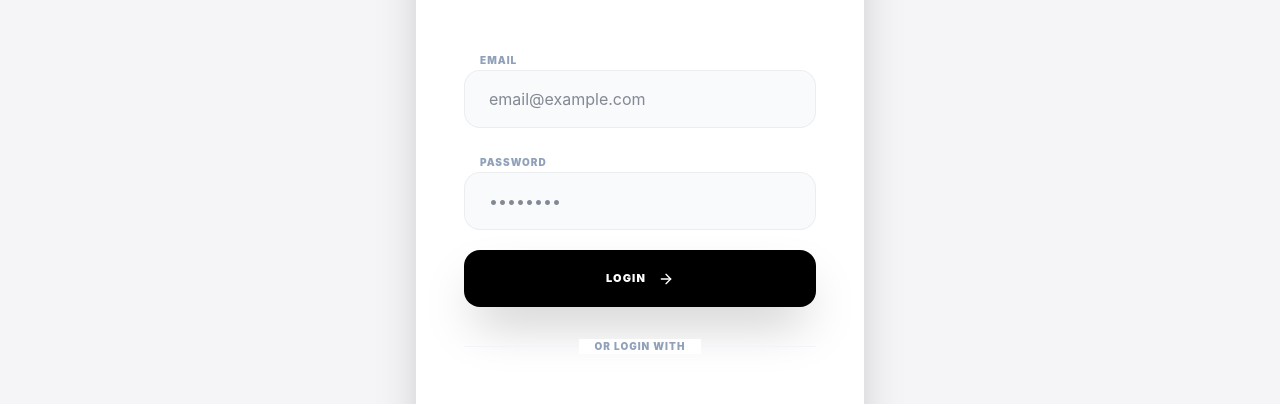
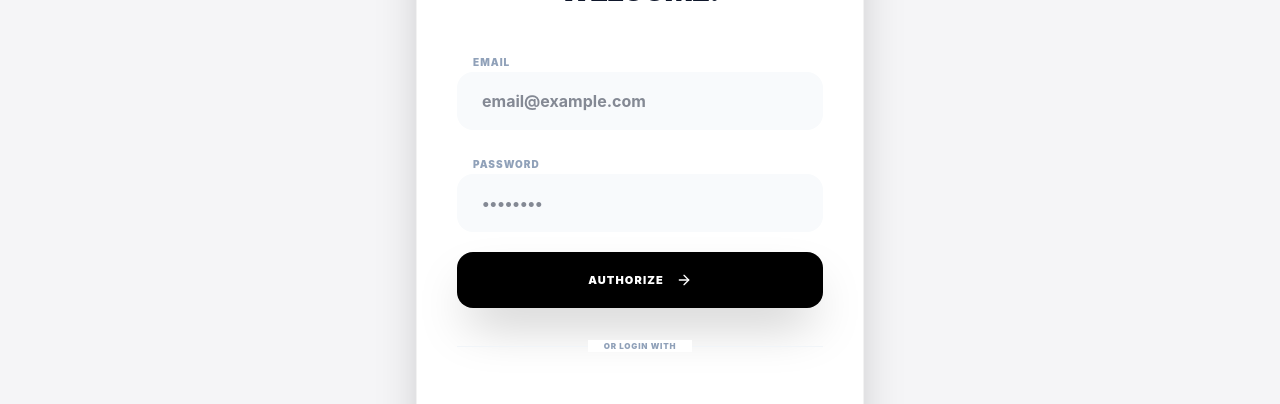
Before and after one commit to pstarz7/rang-frontend, a React (Vite) app: page /login in a window 1280 px wide. Shown: the part 218-622 px from the top of the page. Built offline with nearby package versions, Linux system fonts and the light colour scheme; no server answers.

Commit message:
Update Login.jsx

```diff
--- a/src/components/Auth/Login.jsx
+++ b/src/components/Auth/Login.jsx
@@ -1,92 +1,6 @@
-// import React, { useState } from 'react';
-// import { Link, useNavigate } from 'react-router-dom';
-// import { Mail, Lock, ArrowRight, Palette } from 'lucide-react';
-// import { useAuth } from '../../context/AuthContext';
-
-// const Login = () => {
-//   const [email, setEmail] = useState('');
-//   const [password, setPassword] = useState('');
-//   const [error, setError] = useState('');
-//   const { login } = useAuth();
-//   const navigate = useNavigate();
-
-//   const handleSubmit = async (e) => {
-//     e.preventDefault();
-//     setError('');
-//     try {
-//       const response = await fetch('http://localhost:5000/api/auth/login', {
-//         method: 'POST',
-//         headers: { 'Content-Type': 'application/json' },
-//         body: JSON.stringify({ email, password }),
-//       });
-
-//       const data = await response.json();
-
-//       if (response.ok) {
-//         // SUCCESS: Tell the Context we are logged in
-//         login(data.user, data.token);
-//         navigate('/generate');
-//       } else {
-//         setError(data.message || 'Invalid credentials');
-//       }
-//     } catch (err) {
-//       setError('Server connection failed. Is the backend running?');
-//     }
-//   };
-
-//   return (
-
-//     <div className="min-h-screen bg-[#F5F5F7] flex items-center justify-center p-6 font-sans">
-//       <div className="w-full max-w-md bg-white rounded-[40px] shadow-2xl p-10 md:p-12">
-//         <header className="flex flex-col items-center mb-10 text-center">
-//           <div className="w-14 h-14 bg-black rounded-2xl flex items-center justify-center text-white mb-6 shadow-xl">
-//             <Palette size={28} />
-//           </div>
-//           <h1 className="text-3xl font-black tracking-tighter uppercase italic">Welcome.</h1>
-//           {error && <p className="mt-2 text-xs font-bold text-red-500 uppercase tracking-widest bg-red-50 px-4 py-2 rounded-lg">{error}</p>}
-//         </header>
-
-//         <form onSubmit={handleSubmit} className="space-y-5">
-//           <div className="space-y-2">
-//             <label className="text-[10px] font-black uppercase tracking-widest text-slate-400 ml-4">Email</label>
-//             <input
-//               type="email"
-//               required
-//               className="w-full bg-slate-50 border border-black/5 rounded-2xl py-4 px-6 outline-none focus:border-black transition-all"
-//               placeholder="email@example.com"
-//               value={email}
-//               onChange={(e) => setEmail(e.target.value)}
-//             />
-//           </div>
-//           <div className="space-y-2">
-//             <label className="text-[10px] font-black uppercase tracking-widest text-slate-400 ml-4">Password</label>
-//             <input
-//               type="password"
-//               required
-//               className="w-full bg-slate-50 border border-black/5 rounded-2xl py-4 px-6 outline-none focus:border-black transition-all"
-//               placeholder="••••••••"
-//               value={password}
-//               onChange={(e) => setPassword(e.target.value)}
-//             />
-//           </div>
-//           <button type="submit" className="w-full bg-black text-white py-5 rounded-2xl text-[11px] font-black uppercase tracking-widest shadow-2xl flex items-center justify-center gap-3">
-//             Login <ArrowRight size={16} />
-//           </button>
-//         </form>
-//         <p className="mt-10 text-center text-xs font-bold text-slate-400">
-//           New to Rang? <Link to="/signup" className="text-black underline ml-1">Create Account</Link>
-//         </p>
-//       </div>
-//     </div>
-//   );
-// };
-
-// export default Login;
-
-
 import React, { useState } from 'react';
 import { Link, useNavigate } from 'react-router-dom';
-import { ArrowRight, Palette } from 'lucide-react';
+import { Mail, Lock, ArrowRight, Palette, AlertCircle } from 'lucide-react';
 import { GoogleLogin } from '@react-oauth/google';
 import { useAuth } from '../../context/AuthContext';
 
@@ -98,6 +12,7 @@ const Login = () => {
   const navigate = useNavigate();
 
   const handleGoogleSuccess = async (credentialResponse) => {
+    setError('');
     try {
       const response = await fetch('https://rang-server.onrender.com/api/auth/google', {
         method: 'POST',
@@ -106,11 +21,14 @@ const Login = () => {
       });
 
       const data = await response.json();
+
       if (response.ok) {
-        login(data.user, data.token);
-        navigate('/generate');
+        // --- FIX: Spread data to avoid nesting, pass token explicitly ---
+        const { token, ...userData } = data;
+        login(userData, token);
+        navigate('/dashboard');
       } else {
-        setError(data.message || 'Google Login Failed');
+        setError(data.message || 'Google Auth Failed');
       }
     } catch (err) {
       setError('Connection to server failed.');
@@ -126,10 +44,17 @@ const Login = () => {
         headers: { 'Content-Type': 'application/json' },
         body: JSON.stringify({ email, password }),
       });
+
       const data = await response.json();
+
       if (response.ok) {
-        login(data.user, data.token);
-        navigate('/generate');
+        // --- MASTER FIX: Controller returns {_id, name, email, token} at top level ---
+        // We extract token and pass the remaining object as userData
+        const { token, ...userData } = data;
+        login(userData, token);
+
+        // Use a slight delay or direct check to ensure storage is ready
+        navigate('/dashboard');
       } else {
         setError(data.message || 'Invalid credentials');
       }
@@ -140,44 +65,39 @@ const Login = () => {
 
   return (
     <div className="min-h-screen bg-[#F5F5F7] flex items-center justify-center p-6 font-sans">
-      <div className="w-full max-w-md bg-white rounded-[40px] shadow-2xl p-10 md:p-12">
+      <div className="w-full max-w-md bg-white rounded-[40px] shadow-2xl p-10 border border-black/5 animate-in fade-in zoom-in-95 duration-500">
         <header className="flex flex-col items-center mb-10 text-center">
           <div className="w-14 h-14 bg-black rounded-2xl flex items-center justify-center text-white mb-6 shadow-xl">
             <Palette size={28} />
           </div>
           <h1 className="text-3xl font-black tracking-tighter uppercase italic">Welcome.</h1>
-          {error && <p className="mt-2 text-xs font-bold text-red-500 uppercase tracking-widest bg-red-50 px-4 py-2 rounded-lg">{error}</p>}
+          {error && (
+            <div className="mt-4 p-3 bg-red-50 text-red-500 text-[10px] font-black uppercase tracking-widest rounded-xl flex items-center gap-2">
+               <AlertCircle size={14} /> {error}
+            </div>
+          )}
         </header>
 
         <form onSubmit={handleSubmit} className="space-y-5">
-          {/* Email & Password inputs same as your original code */}
           <div className="space-y-2">
             <label className="text-[10px] font-black uppercase tracking-widest text-slate-400 ml-4">Email</label>
-            <input type="email" required className="w-full bg-slate-50 border border-black/5 rounded-2xl py-4 px-6 outline-none focus:border-black transition-all" placeholder="email@example.com" value={email} onChange={(e) => setEmail(e.target.value)} />
+            <input type="email" required className="w-full bg-slate-50 border border-transparent focus:border-black rounded-2xl py-4 px-6 outline-none transition-all font-bold" placeholder="email@example.com" value={email} onChange={(e) => setEmail(e.target.value)} />
           </div>
           <div className="space-y-2">
             <label className="text-[10px] font-black uppercase tracking-widest text-slate-400 ml-4">Password</label>
-            <input type="password" required className="w-full bg-slate-50 border border-black/5 rounded-2xl py-4 px-6 outline-none focus:border-black transition-all" placeholder="••••••••" value={password} onChange={(e) => setPassword(e.target.value)} />
+            <input type="password" required className="w-full bg-slate-50 border border-transparent focus:border-black rounded-2xl py-4 px-6 outline-none transition-all font-bold" placeholder="••••••••" value={password} onChange={(e) => setPassword(e.target.value)} />
           </div>
-
-          <button type="submit" className="w-full bg-black text-white py-5 rounded-2xl text-[11px] font-black uppercase tracking-widest shadow-2xl flex items-center justify-center gap-3">
-            Login <ArrowRight size={16} />
+          <button type="submit" className="w-full bg-black text-white py-5 rounded-2xl text-[11px] font-black uppercase tracking-widest shadow-2xl flex items-center justify-center gap-3 active:scale-95 transition-transform">
+            Authorize <ArrowRight size={16} />
           </button>
         </form>
 
         <div className="mt-8 flex flex-col items-center">
           <div className="relative w-full mb-6">
             <div className="absolute inset-0 flex items-center"><span className="w-full border-t border-slate-100"></span></div>
-            <div className="relative flex justify-center text-[10px] uppercase"><span className="bg-white px-4 text-slate-400 font-black tracking-widest">Or login with</span></div>
+            <div className="relative flex justify-center text-[8px] uppercase"><span className="bg-white px-4 text-slate-400 font-black tracking-widest">Or login with</span></div>
           </div>
-
-          {/* Google Login Component */}
-          <GoogleLogin
-            onSuccess={handleGoogleSuccess}
-            onError={() => setError('Google Login Failed')}
-            theme="outline"
-            shape="pill"
-          />
+          <GoogleLogin onSuccess={handleGoogleSuccess} onError={() => setError('Google Login Failed')} theme="outline" shape="pill" />
         </div>
 
         <p className="mt-10 text-center text-xs font-bold text-slate-400">
```
